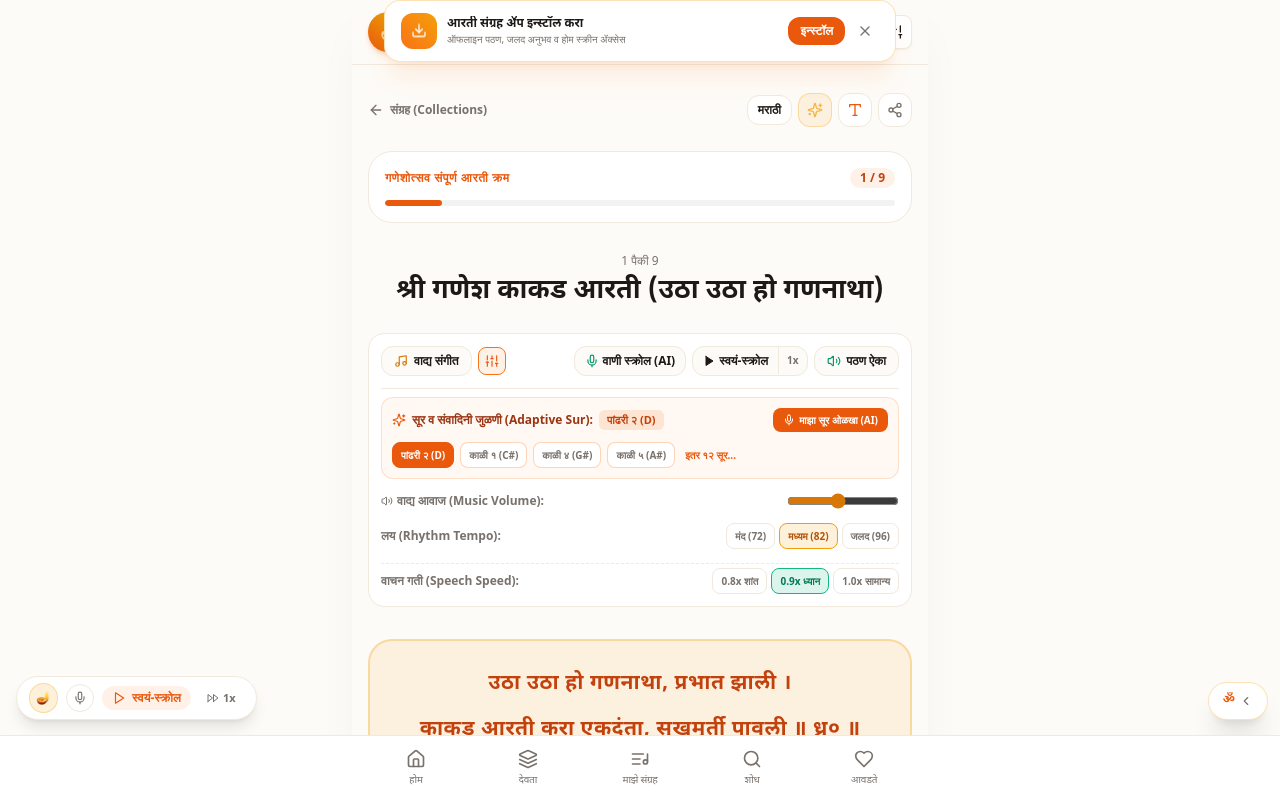
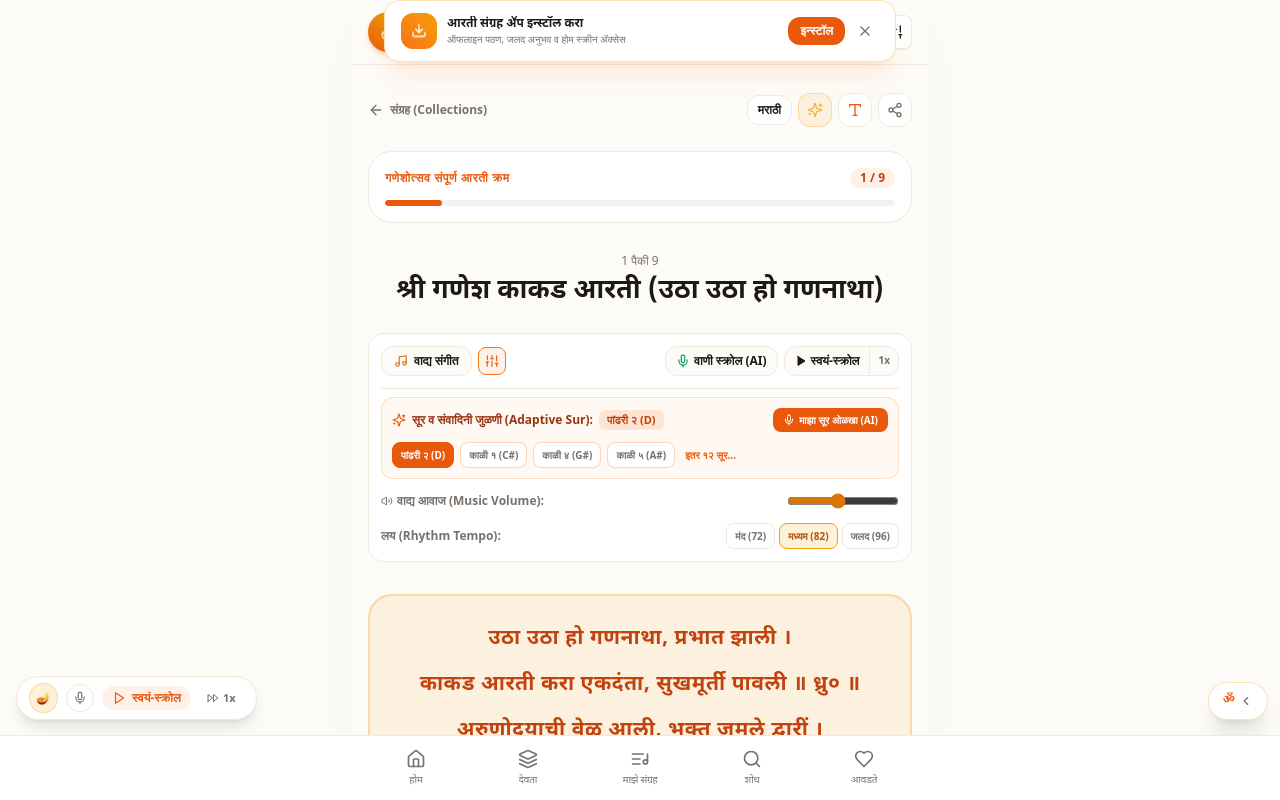
Before and after one commit to manojmitharampawar-blip/aarti-sangraha, a Next.js app: page /playlist/ganesh-utsav-sequence in a window 1280 px wide. Both pictures are taken after a click on the button 491 px from the left and 360 px from the top of the page. Shown: the top 800 px of the page. Built offline with nearby package versions, Linux system fonts and the light colour scheme.

Commit message:
feat: hide speech recitation (पठण ऐका) option from user UI pending singing laya improvements

```diff
--- a/src/components/DevotionalAudioBar.tsx
+++ b/src/components/DevotionalAudioBar.tsx
@@ -24,6 +24,9 @@ import { useAdaptiveSur } from '@/hooks/useAdaptiveSur';
 import { useThemeContext } from '@/components/ThemeProvider';
 import { Stanza, ScriptType } from '@/types';
 import { INDIAN_SUR_REGISTRY, IndianSur } from '@/lib/pitchDetector';
+
+// Feature flag: speech recitation ('पठण ऐका') is kept intact for further singing/laya improvements, but hidden from end users for now.
+const SHOW_SPEECH_RECITATION = false;
 
 interface DevotionalAudioBarProps {
   stanzas?: Stanza[];
@@ -110,7 +113,7 @@ export function DevotionalAudioBar({
     }
   };
 
-  // Toggle Text-to-Speech Recitation
+  // Toggle Text-to-Speech Recitation (Kept intact for development)
   const toggleSpeech = () => {
     if (isSpeaking) {
       if (isPaused) {
@@ -258,8 +261,8 @@ export function DevotionalAudioBar({
             </div>
           )}
 
-          {/* Text-to-Speech Recitation Button */}
-          {speechSupported && (
+          {/* Text-to-Speech Recitation Button ('पठण ऐका' is hidden from users pending singing laya improvements) */}
+          {SHOW_SPEECH_RECITATION && speechSupported && (
             <div className="flex items-center gap-1">
               <button
                 onClick={toggleSpeech}
@@ -428,8 +431,8 @@ export function DevotionalAudioBar({
             </div>
           </div>
 
-          {/* Speech Rate Control */}
-          {speechSupported && (
+          {/* Speech Rate Control ('पठण ऐका' speed settings hidden along with the recitation button) */}
+          {SHOW_SPEECH_RECITATION && speechSupported && (
             <div className="flex items-center justify-between gap-2 pt-1 border-t border-dashed border-[var(--border-main)]">
               <span className="text-[var(--text-secondary)] font-semibold">
                 वाचन गती (Speech Speed):
```
